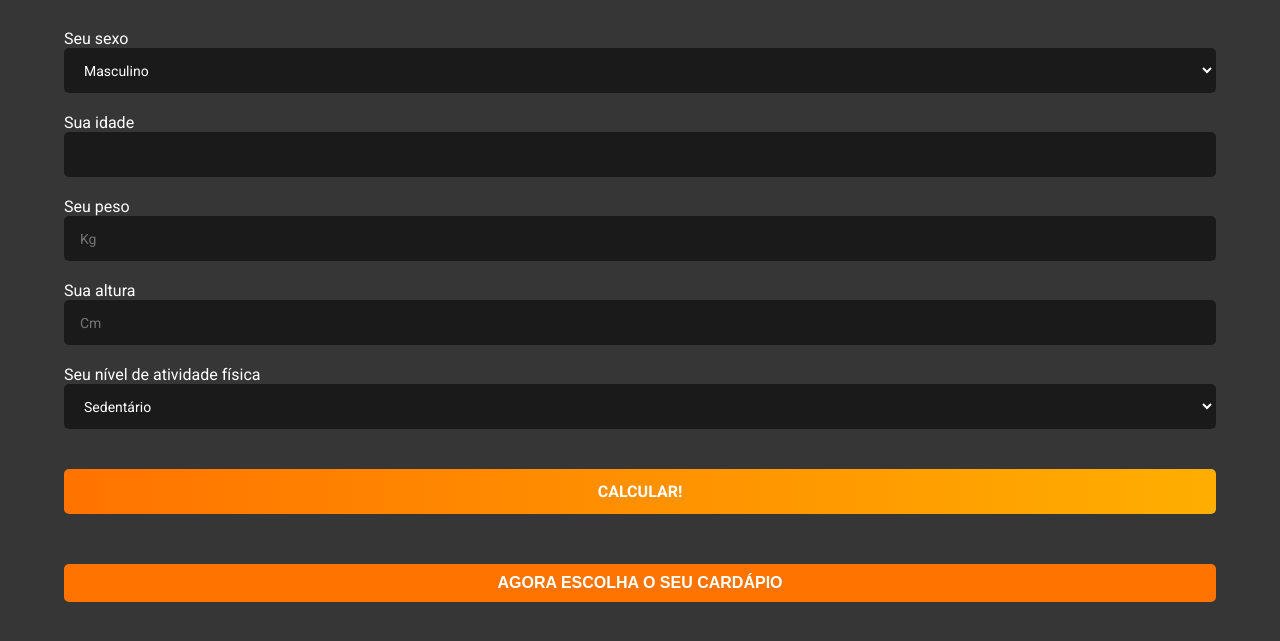
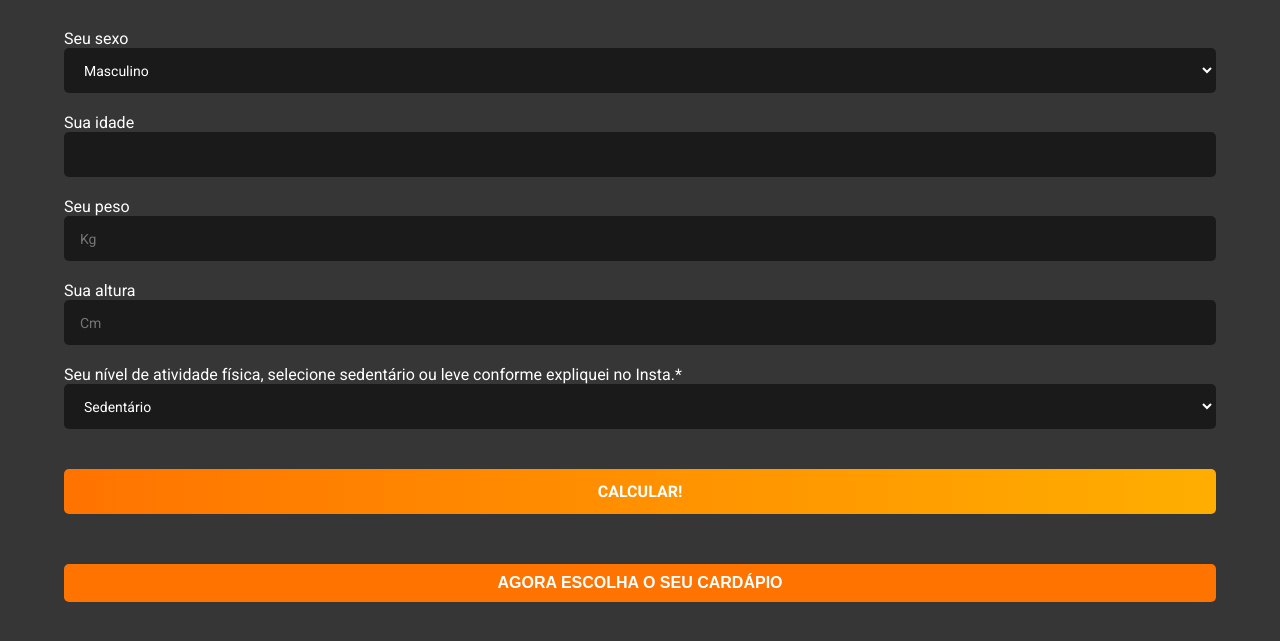
Before and after one commit to ISAACSANTOSVIEIRA/CALCULADORA-DE-CALORIAS, a website: page index.html in a window 1280 px wide. Shown: the part 121-762 px from the top of the page. Drawn offline with Linux system fonts and the light colour scheme.

Commit message:
Update index.html

```diff
--- a/index.html
+++ b/index.html
@@ -34,7 +34,7 @@
           <input type="number" id="height" placeholder="Cm"/>
         </div>
         <div class="form-group">
-          <label for="activity_level">Seu nível de atividade física</label>
+          <label for="activity_level">Seu nível de atividade física, selecione sedentário ou leve conforme expliquei no Insta.*</label>
           <select id="activity_level">
             <option value="1.22">Sedentário</option>
             <option value="1.375">Atividade leve</option>
```
